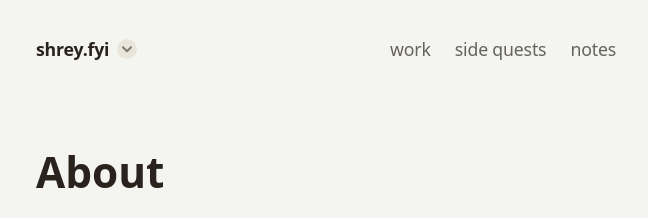
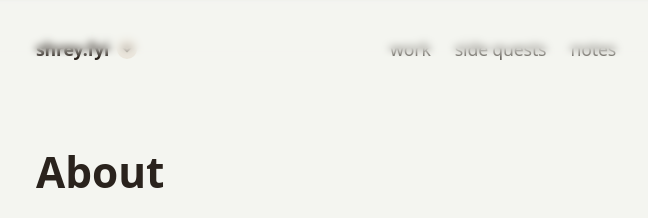
Before and after one commit to GLaDO8/astro-portfolio, an Astro site: page /about in a window 1280 px wide. Shown: the top 218 px of the page, 314-962 px from the left. Built offline with nearby package versions, Linux system fonts and the light colour scheme; Astro itself is replaced by a stand-in of ours.

Commit message:
Add progressive blur effect above navbar

```diff
--- a/src/components/SiteShell.astro
+++ b/src/components/SiteShell.astro
@@ -5,7 +5,7 @@ interface Props {
 
 const { mainClass } = Astro.props;
 ---
-
+<slot name="top-progressive-blur"/>
 <div class="relative mx-auto flex min-h-dvh max-w-7xl flex-col">
     <main
         id="main-content"
--- a/src/layouts/Page.astro
+++ b/src/layouts/Page.astro
@@ -35,6 +35,12 @@ const mainClass = [
 
 <Base title={title} description={description} bodyClass={bodyClass} seo={seo}>
 	<SiteShell mainClass={mainClass}>
+	<div slot="top-progressive-blur" class="navbar-blur" aria-hidden="true">
+    	<div class="blur-filter"></div>
+    	<div class="blur-filter"></div>
+    	<div class="blur-filter"></div>
+    	<div class="blur-filter"></div>
+	</div>
 		<div
 			class:list={[contentColumnClass, "sticky top-4 z-40 mb-12"]}
 			data-navbar-shell
--- a/src/pages/case-studies/[...slug].astro
+++ b/src/pages/case-studies/[...slug].astro
@@ -62,7 +62,7 @@ const jsonLd = {
 >
     <time
         datetime={publishedDay}
-        class="font-sans col-span-full md:col-span-10 md:col-start-2 lg:col-span-12 lg:col-start-3 text-center text-slate"
+        class="font-sans col-span-full md:col-span-10 md:col-start-2 lg:col-span-12 lg:col-start-3 text-center text-slate pt-12"
     >
         {readableDate}
     </time>
--- a/src/styles/global.css
+++ b/src/styles/global.css
@@ -118,6 +118,45 @@ html[data-shell-transitions="true"] [data-shell-content][data-page-state="leavin
 	pointer-events: none;
 }
 
+.navbar-blur {
+	position: fixed;
+	top: 0;
+	left: 0;
+	right:0;
+	width: 100%;
+	height: 96px;
+	pointer-events: none;
+	z-index: 10;
+}
+
+.navbar-blur > .blur-filter {
+    position: absolute;
+    top: 0;
+    left: 0;
+    bottom: 0;
+    right: 0;
+}
+.navbar-blur > .blur-filter:nth-child(1) {
+  backdrop-filter: blur(1px);
+  mask: linear-gradient(rgba(0, 0, 0, 0), rgba(0, 0, 0, 1) 10%, rgba(0, 0, 0, 1) 30%, rgba(0, 0, 0, 0) 40%);
+}
+
+.navbar-blur > .blur-filter:nth-child(2) {
+    backdrop-filter: blur(4px);
+      mask: linear-gradient(rgba(0, 0, 0, 0) 15%, rgba(0, 0, 0, 1) 30%, rgba(0, 0, 0, 1) 50%, rgba(0, 0, 0, 0) 60%);
+}
+
+.navbar-blur > .blur-filter:nth-child(3) {
+  backdrop-filter: blur(1px);
+  mask: linear-gradient(rgba(0, 0, 0, 0), rgba(0, 0, 0, 1) 10%, rgba(0, 0, 0, 1) 30%, rgba(0, 0, 0, 0) 40%);
+}
+
+.navbar-blur > .blur-filter:nth-child(4) {
+  backdrop-filter: blur(1px);
+  mask: linear-gradient(rgba(0, 0, 0, 0), rgba(0, 0, 0, 1) 10%, rgba(0, 0, 0, 1) 30%, rgba(0, 0, 0, 0) 40%);
+}
+
+
 @keyframes vinyl-spin {
 	from {
 		transform: rotate(var(--record-spin-offset, 0deg));
```
